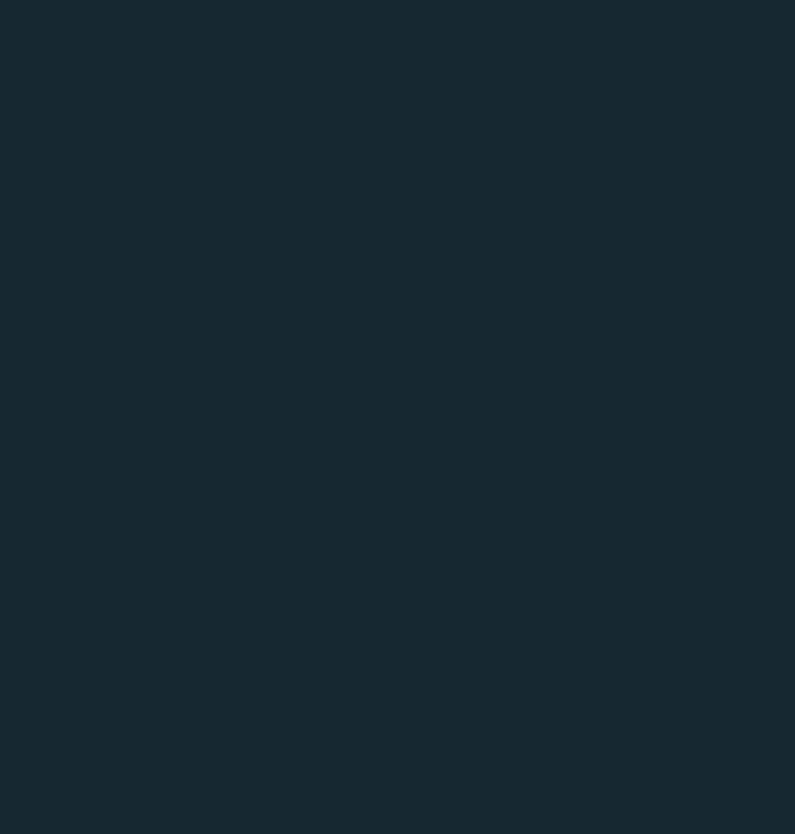
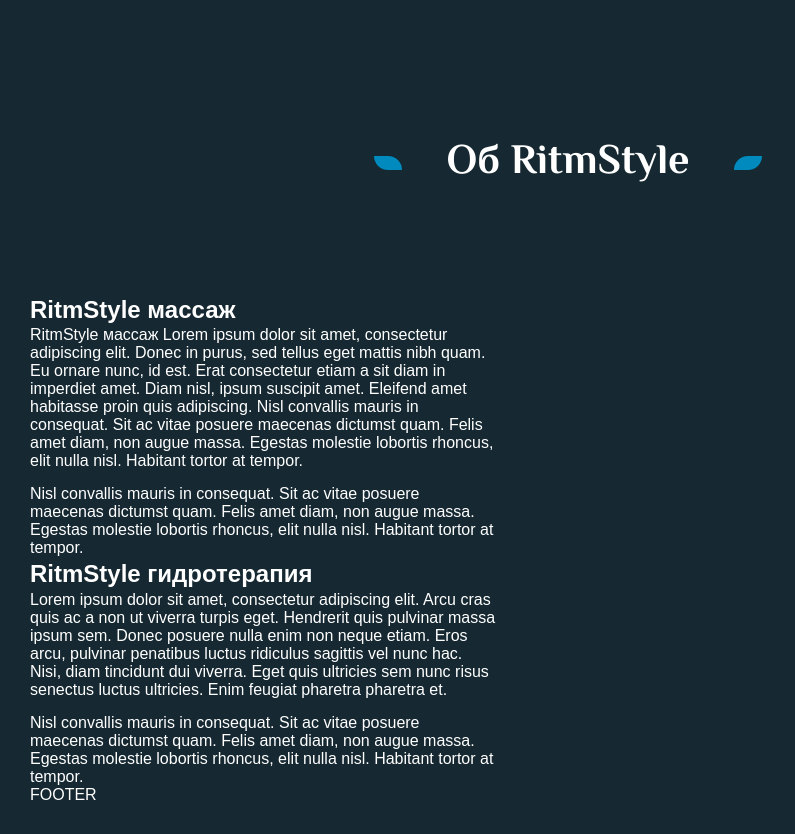
Before and after one commit to Nasty-Litvin/RitmStyleApp, a React (Vite) app: page / in a window 1280 px wide. Shown: the part 1601-2435 px from the top of the page, without its empty margins (0-795 px from the left). Before the commit the page ends 1633 px from the top, so only its background shows below. Built offline with nearby package versions, Linux system fonts and the light colour scheme.

Commit message:
Created and added component About.

```diff
--- /dev/null
+++ b/src/components/About/About.tsx
@@ -0,0 +1,48 @@
+import AboutCard from '../AboutCard/AboutCard';
+import Title from '../Title/Title';
+import './style.scss';
+
+const aboutTitle = 'Об RitmStyle';
+
+const aboutData = [
+    {
+        "id": 1,
+        "name": "RitmStyle массаж ",
+        "description": [
+            "RitmStyle массаж Lorem ipsum dolor sit amet, consectetur adipiscing elit. Donec in purus, sed tellus eget mattis nibh quam. Eu ornare nunc, id est. Erat consectetur etiam a sit diam in imperdiet amet. Diam nisl, ipsum suscipit amet. Eleifend amet habitasse proin quis adipiscing. Nisl convallis mauris in consequat. Sit ac vitae posuere maecenas dictumst quam. Felis amet diam, non augue massa. Egestas molestie lobortis rhoncus, elit nulla nisl. Habitant tortor at tempor.",
+            "Nisl convallis mauris in consequat. Sit ac vitae posuere maecenas dictumst quam. Felis amet diam, non augue massa. Egestas molestie lobortis rhoncus, elit nulla nisl. Habitant tortor at tempor.",
+        ],
+    },
+    {
+        "id": 2,
+        "name": "RitmStyle гидротерапия",
+        "description": [
+            "Lorem ipsum dolor sit amet, consectetur adipiscing elit. Arcu cras quis ac a non ut viverra turpis eget. Hendrerit quis pulvinar massa ipsum sem. Donec posuere nulla enim non neque etiam. Eros arcu, pulvinar penatibus luctus ridiculus sagittis vel nunc hac. Nisi, diam tincidunt dui viverra. Eget quis ultricies sem nunc risus senectus luctus ultricies. Enim feugiat pharetra pharetra et.",
+            "Nisl convallis mauris in consequat. Sit ac vitae posuere maecenas dictumst quam. Felis amet diam, non augue massa. Egestas molestie lobortis rhoncus, elit nulla nisl. Habitant tortor at tempor.",
+        ],
+    }
+
+]
+
+const About = () => {
+    return (
+        <div className="about">
+            <div className="about__wrapper">
+                <div className="about__title">
+                    <Title textTitle={aboutTitle}/>
+                </div>
+                <div className="about__cards">
+                    {aboutData.map((item) => (
+                        <AboutCard
+                            key={item.id}
+                            title={item.name}
+                            subtitle={item.description}
+                        />
+                    ))}
+                </div>
+            </div>
+        </div>
+    );
+}
+
+export default About;
--- /dev/null
+++ b/src/components/About/style.scss
@@ -0,0 +1,49 @@
+.about {
+    &__wrapper {
+        max-width: 1076px;
+    }
+    &__title {
+        font-size: 42px;
+        margin-bottom: 100px;
+
+        .title__wrapper::before {
+            content: "";
+            width: 28px;
+            height: 14px;
+            background: #018ABE;
+            border-radius: 0 50px 0 50px;
+            margin-right: 45px;
+        }
+        .title__wrapper::after {
+            content: "";
+            width: 28px;
+            height: 14px;
+            background: #018ABE;
+            border-radius: 50px 0 50px 0;
+            margin-left: 45px;
+        }
+    }
+    &__cards {
+        .wrapper {
+            display: flex;
+        }
+        .about-card {
+            &__body {
+                max-width: 466px;
+            }
+
+            &__title {
+                font-weight: 700;
+                font-size: 24px;
+                line-height: 140%;
+            }
+            &__subtitle >*:not(:last-child) {
+                margin-bottom: 15px;
+            }
+            &__img {
+                background: url(/about/cover.png) 0 0/ auto 100% no-repeat;
+                height: 100%;
+            }
+        }
+    }
+}
--- a/src/components/Main/Main.tsx
+++ b/src/components/Main/Main.tsx
@@ -1,3 +1,4 @@
+import About from '../About/About';
 import FirstScreen from '../FirstScreen/FirstScreen';
 import Services from '../Services/Services';
 import './style.scss';
@@ -12,6 +13,9 @@
                 <div className="main__services">
                     <Services />
                 </div>
+                <div className="main__about">
+                    <About />
+                </div>
             </div>
         </main>
     );
```
Also changed, not shown: public/about/cover.png (added), src/components/About/types.ts (added).
